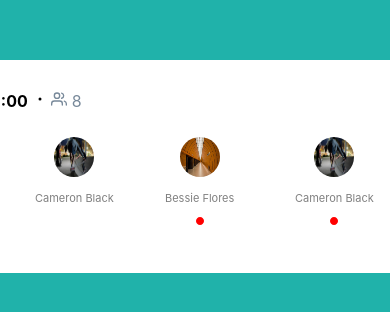
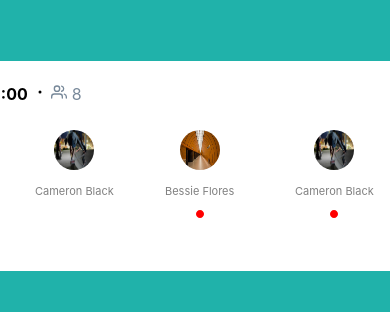
Before and after one commit to Zaibi727/Collection-of-Designs, a React (Create React App) app: page / in a window 390 px wide. Shown: the part 256-568 px from the top of the page. Built offline with nearby package versions, Linux system fonts and the light colour scheme.

Commit message:
Update ProfileCards.module.css

```diff
--- a/src/components/ProflieCards/ProfileCards.module.css
+++ b/src/components/ProflieCards/ProfileCards.module.css
@@ -12,7 +12,7 @@
     color: gray !important;
     background-color: rgb(255, 255, 255);
     border-radius: 10px;
-    height: auto;
+    height: 210px;
 
 }
 .btnPanelWrapper{
@@ -37,7 +37,7 @@
   }
 .p1{
     padding-left: 30px;
-    padding-top: 15px;
+    padding-top: 7px;
     padding-bottom: 0px;
     font-weight: 700;
     color: black;
@@ -84,7 +84,7 @@
         color: gray !important;
         background-color: rgb(255, 255, 255);
         border-radius: 10px;
-        height: auto;
+        height: 210px;
     }
     .btnPanelWrapper{
         max-width: 600px;
```
